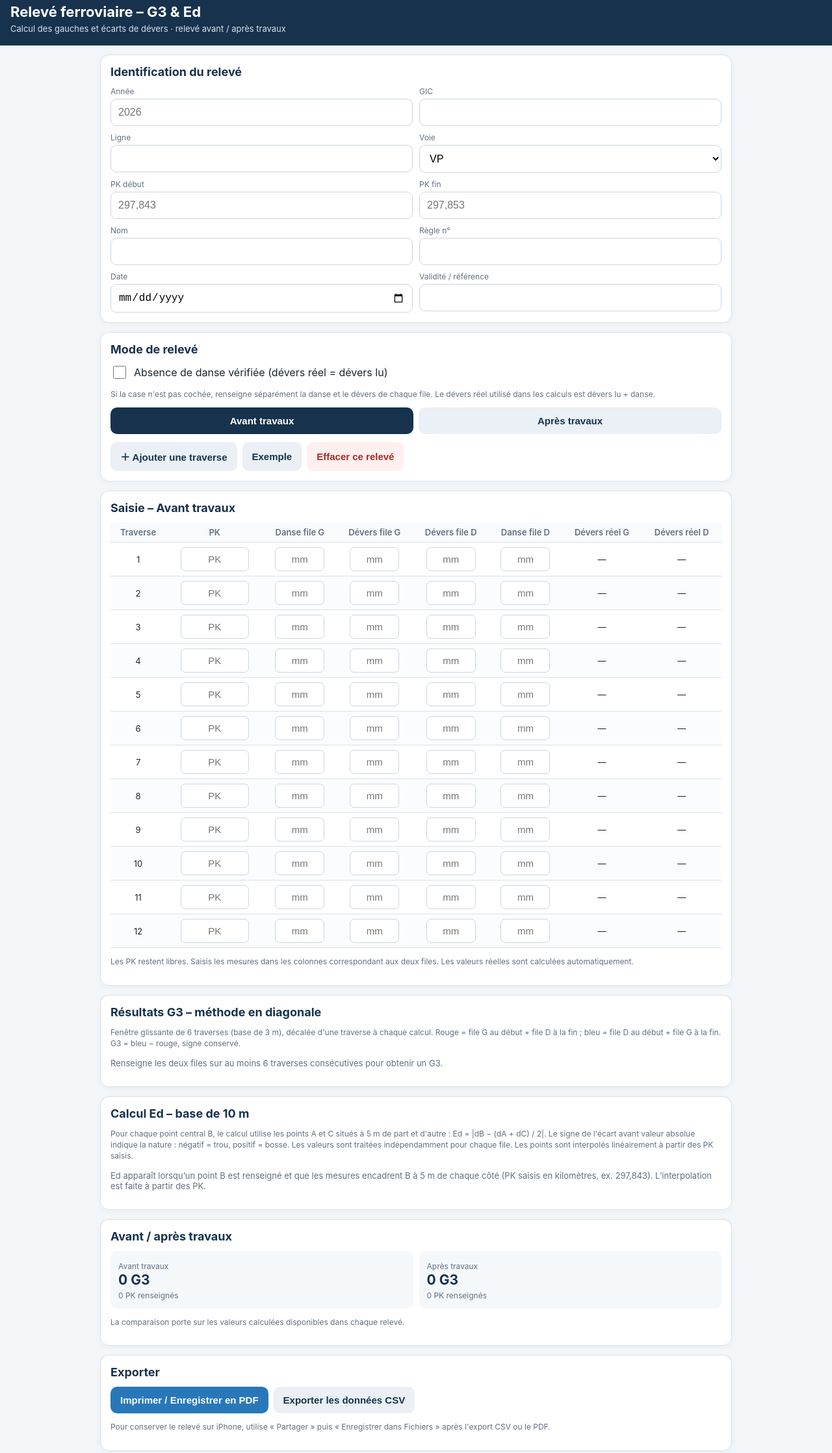
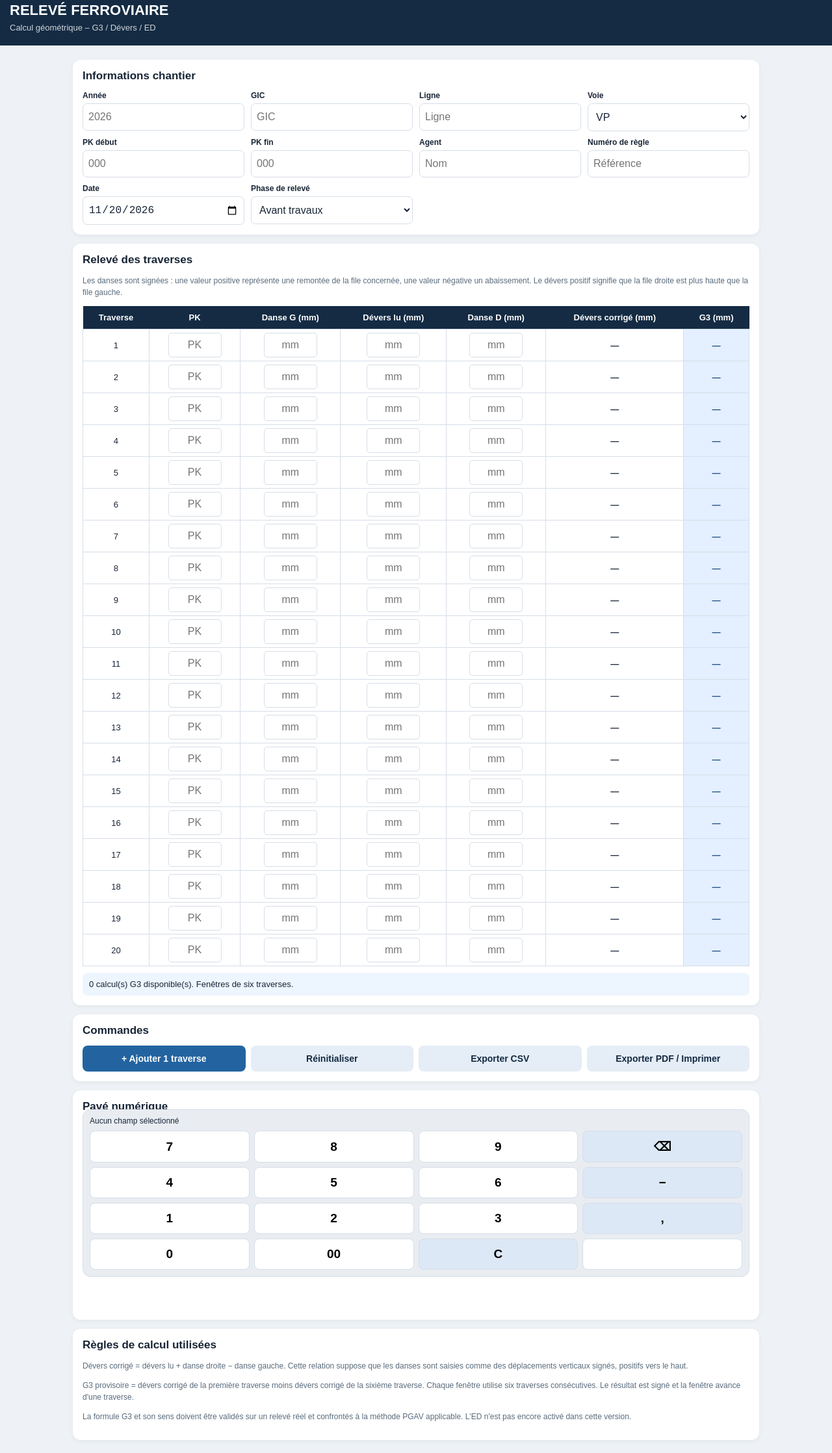
Before and after one commit to jo58000/G3, a plain HTML site: page index.html in a window 1280 px wide. Shown: the part 17-2253 px from the top of the page at 65% size. Drawn offline with Linux system fonts and the light colour scheme.

Commit message:
Update index.html

```diff
--- a/index.html
+++ b/index.html
@@ -1,80 +1,491 @@
-<!doctype html>
+
+<!DOCTYPE html>
 <html lang="fr">
 <head>
-<meta charset="utf-8"><meta name="viewport" content="width=device-width,initial-scale=1,viewport-fit=cover">
-<meta name="theme-color" content="#17324d">
-<title>Relevé ferroviaire – G3 & Ed</title>
+<meta charset="UTF-8">
+<meta name="viewport" content="width=device-width, initial-scale=1">
+<meta name="theme-color" content="#142b43">
+<title>Relevé ferroviaire G3 - ED</title>
+
 <style>
-:root{--navy:#17324d;--blue:#2878b9;--bg:#f3f6f9;--line:#d9e1e8;--muted:#607080}
-*{box-sizing:border-box}body{margin:0;background:var(--bg);font:16px -apple-system,BlinkMacSystemFont,"Segoe UI",sans-serif;color:#182633}
-header{background:var(--navy);color:white;padding:22px 16px 18px}header h1{font-size:22px;margin:0 0 5px}header p{margin:0;color:#d5e1ea;font-size:13px}
-main{max-width:1000px;margin:auto;padding:14px}.panel{background:white;border:1px solid var(--line);border-radius:14px;padding:15px;margin:0 0 14px;box-shadow:0 2px 8px #14283b0a}
-h2{font-size:18px;margin:0 0 12px;color:var(--navy)}h3{font-size:15px;margin:14px 0 8px}
-.grid{display:grid;grid-template-columns:repeat(2,minmax(0,1fr));gap:10px}.field label{display:block;font-size:12px;color:var(--muted);margin-bottom:4px}.field input,.field select{width:100%;min-width:0;padding:11px;border:1px solid #cbd6df;border-radius:9px;font-size:16px;background:white}
-button{border:0;border-radius:10px;padding:12px 15px;font-weight:650;font-size:15px;cursor:pointer}.primary{background:var(--blue);color:white}.secondary{background:#eaf0f5;color:var(--navy)}.danger{background:#fff0ef;color:#a52a24}
-.actions{display:flex;gap:8px;flex-wrap:wrap;margin-top:12px}.check{display:flex;align-items:center;gap:9px;margin:12px 0}.check input{width:20px;height:20px}
-.tabs{display:flex;gap:8px;margin-bottom:12px}.tabs button{flex:1}.tabs .active{background:var(--navy);color:white}
-.tablewrap{overflow-x:auto}table{width:100%;border-collapse:collapse;min-width:650px}th,td{padding:7px 5px;border-bottom:1px solid var(--line);text-align:center;font-size:13px}th{color:var(--muted);font-weight:600;background:#f8fafc;position:sticky;top:0}td input{width:76px;padding:9px 5px;border:1px solid #cbd6df;border-radius:7px;font-size:15px;text-align:center}td input.pk{width:105px}tr:nth-child(even){background:#fbfcfd}.window{font-weight:700;border-radius:6px;padding:4px 6px;display:inline-block}.result{font-size:24px;font-weight:750;color:var(--navy)}.small{font-size:12px;color:var(--muted);line-height:1.45}.status{font-size:13px;color:var(--muted)}.cards{display:grid;grid-template-columns:repeat(2,minmax(0,1fr));gap:9px}.metric{background:#f5f8fb;border-radius:10px;padding:12px}.metric b{display:block;font-size:21px;color:var(--navy)}.metric span{font-size:12px;color:var(--muted)}
-@media(max-width:600px){main{padding:10px}.panel{padding:12px}.grid{grid-template-columns:1fr 1fr}.result{font-size:20px}}
-@media print{header{background:white;color:black;padding:0 0 12px}header p{color:#333}body{background:white}.panel{box-shadow:none;break-inside:avoid}button,.tabs{display:none!important}main{max-width:none;padding:0}.tablewrap{overflow:visible}table{min-width:0}td input{border:0;padding:2px;width:55px}}
-</style></head>
+:root {
+  --navy:#142b43;
+  --blue:#2364a0;
+  --bg:#eef2f6;
+  --border:#d6dee8;
+  --green:#18794e;
+}
+* { box-sizing:border-box; }
+body {
+  margin:0;
+  font-family:Arial,sans-serif;
+  background:var(--bg);
+  color:#182536;
+}
+header {
+  background:var(--navy);
+  color:white;
+  padding:20px 15px;
+}
+header h1 { margin:0 0 6px; font-size:22px; }
+header p { margin:0; font-size:13px; opacity:.8; }
+main { max-width:1100px; margin:auto; padding:14px; }
+.card {
+  background:white;
+  border-radius:12px;
+  padding:15px;
+  margin-bottom:14px;
+  box-shadow:0 2px 7px #142b4310;
+}
+h2 { font-size:17px; margin:0 0 13px; }
+.grid {
+  display:grid;
+  grid-template-columns:repeat(2,minmax(0,1fr));
+  gap:10px;
+}
+label {
+  display:block;
+  font-size:12px;
+  font-weight:bold;
+  margin-bottom:5px;
+}
+input,select {
+  width:100%;
+  min-width:0;
+  padding:11px 8px;
+  border:1px solid var(--border);
+  border-radius:7px;
+  font-size:16px;
+  background:white;
+  color:#172536;
+}
+input[type="number"] { appearance:textfield; }
+input:focus { outline:2px solid #75a9dc; }
+button {
+  border:0;
+  border-radius:8px;
+  padding:12px;
+  font-size:14px;
+  font-weight:bold;
+  cursor:pointer;
+}
+.primary { background:var(--blue); color:white; }
+.secondary { background:#e5edf6; color:var(--navy); }
+.danger { background:#fce8e8; color:#a21b1b; }
+.actions {
+  display:flex;
+  flex-wrap:wrap;
+  gap:8px;
+}
+.actions button { flex:1; }
+.table-wrap { overflow-x:auto; }
+table {
+  border-collapse:collapse;
+  width:100%;
+  min-width:750px;
+  font-size:13px;
+}
+th {
+  background:var(--navy);
+  color:white;
+  padding:10px 7px;
+  text-align:center;
+}
+td {
+  border:1px solid var(--border);
+  padding:5px;
+  text-align:center;
+}
+td input {
+  width:82px;
+  padding:9px 5px;
+  text-align:center;
+  border-radius:5px;
+}
+td.result { font-weight:bold; }
+.g3 {
+  background:#e4efff;
+  color:#174c83;
+  font-weight:bold;
+}
+.positive { color:#18794e; }
+.negative { color:#bd3030; }
+.info {
+  font-size:12px;
+  color:#596b7c;
+  line-height:1.5;
+}
+.status {
+  padding:10px;
+  background:#edf5ff;
+  border-radius:7px;
+  font-size:13px;
+  margin-top:10px;
+}
+.keypad {
+  position:sticky;
+  bottom:0;
+  background:#e9edf2;
+  border:1px solid var(--border);
+  padding:10px;
+  border-radius:12px;
+  margin-top:14px;
+  z-index:5;
+}
+.keypad-title { font-size:12px; margin-bottom:8px; }
+.keys {
+  display:grid;
+  grid-template-columns:repeat(4,1fr);
+  gap:7px;
+}
+.keys button {
+  background:white;
+  min-height:48px;
+  font-size:19px;
+  border:1px solid var(--border);
+}
+.keys button.special { background:#dce8f5; }
+@media(min-width:650px) {
+  .grid { grid-template-columns:repeat(4,minmax(0,1fr)); }
+  main { padding:22px; }
+}
+@media print {
+  header { background:white; color:black; }
+  .actions,.keypad,.no-print { display:none!important; }
+  body { background:white; }
+  .card { box-shadow:none; border:1px solid #ccc; }
+  td input { border:0; }
+}
+</style>
+</head>
+
 <body>
-<header><h1>Relevé ferroviaire – G3 & Ed</h1><p>Calcul des gauches et écarts de dévers · relevé avant / après travaux</p></header>
+
+<header>
+  <h1>RELEVÉ FERROVIAIRE</h1>
+  <p>Calcul géométrique – G3 / Dévers / ED</p>
+</header>
+
 <main>
-<section class="panel"><h2>Identification du relevé</h2>
-<div class="grid">
-<div class="field"><label>Année</label><input id="year" placeholder="2026"></div>
-<div class="field"><label>GIC</label><input id="gic"></div>
-<div class="field"><label>Ligne</label><input id="line"></div>
-<div class="field"><label>Voie</label><select id="track"><option>VP</option><option>VS</option></select></div>
-<div class="field"><label>PK début</label><input id="pkstart" placeholder="297,843"></div>
-<div class="field"><label>PK fin</label><input id="pkend" placeholder="297,853"></div>
-<div class="field"><label>Nom</label><input id="name"></div>
-<div class="field"><label>Règle n°</label><input id="rule"></div>
-<div class="field"><label>Date</label><input id="date" type="date"></div>
-<div class="field"><label>Validité / référence</label><input id="validity"></div>
-</div>
+
+<section class="card">
+  <h2>Informations chantier</h2>
+  <div class="grid">
+    <div>
+      <label>Année</label>
+      <input id="annee" placeholder="2026">
+    </div>
+    <div>
+      <label>GIC</label>
+      <input id="gic" placeholder="GIC">
+    </div>
+    <div>
+      <label>Ligne</label>
+      <input id="ligne" placeholder="Ligne">
+    </div>
+    <div>
+      <label>Voie</label>
+      <select id="voie">
+        <option>VP</option>
+        <option>VS</option>
+      </select>
+    </div>
+    <div>
+      <label>PK début</label>
+      <input id="pkDebut" placeholder="000">
+    </div>
+    <div>
+      <label>PK fin</label>
+      <input id="pkFin" placeholder="000">
+    </div>
+    <div>
+      <label>Agent</label>
+      <input id="agent" placeholder="Nom">
+    </div>
+    <div>
+      <label>Numéro de règle</label>
+      <input id="regle" placeholder="Référence">
+    </div>
+    <div>
+      <label>Date</label>
+      <input id="date" type="date">
+    </div>
+    <div>
+      <label>Phase de relevé</label>
+      <select id="phase">
+        <option>Avant travaux</option>
+        <option>Après travaux</option>
+      </select>
+    </div>
+  </div>
 </section>
-<section class="panel"><h2>Mode de relevé</h2>
-<label class="check"><input id="nodance" type="checkbox" onchange="render()"> Absence de danse vérifiée (dévers réel = dévers lu)</label>
-<p class="small">Si la case n'est pas cochée, renseigne séparément la danse et le dévers de chaque file. Le dévers réel utilisé dans les calculs est dévers lu + danse.</p>
-<div class="tabs"><button id="beforeTab" class="active" onclick="setSide('before')">Avant travaux</button><button id="afterTab" class="secondary" onclick="setSide('after')">Après travaux</button></div>
-<div class="actions"><button class="secondary" onclick="addRow()">＋ Ajouter une traverse</button><button class="secondary" onclick="loadExample()">Exemple</button><button class="danger" onclick="clearSide()">Effacer ce relevé</button></div>
+
+<section class="card">
+  <h2>Relevé des traverses</h2>
+
+  <p class="info">
+    Les danses sont signées : une valeur positive représente
+    une remontée de la file concernée, une valeur négative
+    un abaissement. Le dévers positif signifie que la file
+    droite est plus haute que la file gauche.
+  </p>
+
+  <div class="table-wrap">
+    <table id="tableau">
+      <thead>
+        <tr>
+          <th>Traverse</th>
+          <th>PK</th>
+          <th>Danse G (mm)</th>
+          <th>Dévers lu (mm)</th>
+          <th>Danse D (mm)</th>
+          <th>Dévers corrigé (mm)</th>
+          <th>G3 (mm)</th>
+        </tr>
+      </thead>
+      <tbody id="lignes"></tbody>
+    </table>
+  </div>
+
+  <div class="status" id="statut">
+    Saisis tes mesures. Les résultats se calculent automatiquement.
+  </div>
 </section>
-<section class="panel"><h2 id="entryTitle">Saisie – Avant travaux</h2>
-<div class="tablewrap"><table><thead><tr><th>Traverse</th><th>PK</th><th>Danse file G</th><th>Dévers file G</th><th>Dévers file D</th><th>Danse file D</th><th>Dévers réel G</th><th>Dévers réel D</th></tr></thead><tbody id="rows"></tbody></table></div>
-<p class="small">Les PK restent libres. Saisis les mesures dans les colonnes correspondant aux deux files. Les valeurs réelles sont calculées automatiquement.</p>
+
+<section class="card">
+  <h2>Commandes</h2>
+  <div class="actions">
+    <button class="primary" onclick="ajouterLigne()">+ Ajouter 1 traverse</button>
+    <button class="secondary" onclick="reinitialiser()">Réinitialiser</button>
+    <button class="secondary" onclick="exportCSV()">Exporter CSV</button>
+    <button class="secondary" onclick="window.print()">Exporter PDF / Imprimer</button>
+  </div>
 </section>
-<section class="panel"><h2>Résultats G3 – méthode en diagonale</h2>
-<p class="small">Fenêtre glissante de 6 traverses (base de 3 m), décalée d'une traverse à chaque calcul. Rouge = file G au début + file D à la fin ; bleu = file D au début + file G à la fin. G3 = bleu − rouge, signe conservé.</p>
-<div id="g3results"></div>
+
+<section class="card no-print">
+  <h2>Pavé numérique</h2>
+  <p class="info">
+    Sélectionne une cellule de mesure puis utilise les touches ci-dessous.
+  </p>
+  <div class="keypad">
+    <div class="keypad-title" id="champActif">Aucun champ sélectionné</div>
+    <div class="keys">
+      <button onclick="touche('7')">7</button>
+      <button onclick="touche('8')">8</button>
+      <button onclick="touche('9')">9</button>
+      <button class="special" onclick="effacer()">⌫</button>
+
+      <button onclick="touche('4')">4</button>
+      <button onclick="touche('5')">5</button>
+      <button onclick="touche('6')">6</button>
+      <button class="special" onclick="touche('-')">−</button>
+
+      <button onclick="touche('1')">1</button>
+      <button onclick="touche('2')">2</button>
+      <button onclick="touche('3')">3</button>
+      <button class="special" onclick="touche(',')">,</button>
+
+      <button onclick="touche('0')">0</button>
+      <button onclick="touche('00')">00</button>
+      <button class="special" onclick="effacerTout()">C</button>
+      <button class="primary" onclick="valider()">OK</button>
+    </div>
+  </div>
 </section>
-<section class="panel"><h2>Calcul Ed – base de 10 m</h2>
-<p class="small">Pour chaque point central B, le calcul utilise les points A et C situés à 5 m de part et d'autre : Ed = |dB − (dA + dC) / 2|. Le signe de l'écart avant valeur absolue indique la nature : négatif = trou, positif = bosse. Les valeurs sont traitées indépendamment pour chaque file. Les points sont interpolés linéairement à partir des PK saisis.</p>
-<div id="edresults"></div>
+
+<section class="card">
+  <h2>Règles de calcul utilisées</h2>
+  <p class="info">
+    Dévers corrigé = dévers lu + danse droite − danse gauche.
+    Cette relation suppose que les danses sont saisies comme
+    des déplacements verticaux signés, positifs vers le haut.
+  </p>
+  <p class="info">
+    G3 provisoire = dévers corrigé de la première traverse
+    moins dévers corrigé de la sixième traverse.
+    Chaque fenêtre utilise six traverses consécutives.
+    Le résultat est signé et la fenêtre avance d'une traverse.
+  </p>
+  <p class="info">
+    La formule G3 et son sens doivent être validés sur un
+    relevé réel et confrontés à la méthode PGAV applicable.
+    L'ED n'est pas encore activé dans cette version.
+  </p>
 </section>
-<section class="panel"><h2>Avant / après travaux</h2><div id="compare" class="cards"></div><p class="small">La comparaison porte sur les valeurs calculées disponibles dans chaque relevé.</p></section>
-<section class="panel"><h2>Exporter</h2><div class="actions"><button class="primary" onclick="window.print()">Imprimer / Enregistrer en PDF</button><button class="secondary" onclick="exportCSV()">Exporter les données CSV</button></div><p class="small">Pour conserver le relevé sur iPhone, utilise « Partager » puis « Enregistrer dans Fichiers » après l'export CSV ou le PDF.</p></section>
+
 </main>
+
 <script>
-let side='before', data={before:[],after:[]};
-function blank(i){return {n:i+1,pk:'',dg:'',vg:'',vd:'',dd:''}}
-function init(){data.before=Array.from({length:12},(_,i)=>blank(i));data.after=Array.from({length:12},(_,i)=>blank(i));render()}
-function setSide(s){side=s;document.getElementById('beforeTab').className=s==='before'?'active':'secondary';document.getElementById('afterTab').className=s==='after'?'active':'secondary';document.getElementById('entryTitle').textContent='Saisie – '+(s==='before'?'Avant':'Après')+' travaux';render()}
-function num(v){if(v===undefined||v===null||String(v).trim()==='')return null;let x=Number(String(v).replace(',','.'));return Number.isFinite(x)?x:null}
-function real(r,file){let nod=document.getElementById('nodance').checked;let v=num(file==='G'?r.vg:r.vd);let d=nod?0:num(file==='G'?r.dg:r.dd);return v===null?null:v+(d||0)}
-function update(i,k,v){data[side][i][k]=v;render()}
-function render(){let body=document.getElementById('rows');body.innerHTML='';data[side].forEach((r,i)=>{let tr=document.createElement('tr');let g=real(r,'G'),d=real(r,'D');tr.innerHTML=`<td>${i+1}</td><td><input class="pk" value="${r.pk}" placeholder="PK" onchange="update(${i},'pk',this.value)"></td><td>${danceInput(i,'dg',r.dg)}</td><td>${valInput(i,'vg',r.vg)}</td><td>${valInput(i,'vd',r.vd)}</td><td>${danceInput(i,'dd',r.dd)}</td><td>${g===null?'—':g.toFixed(1)}</td><td>${d===null?'—':d.toFixed(1)}</td>`;body.appendChild(tr)});calcG3();calcEd();compare()}
-function danceInput(i,k,v){return document.getElementById('nodance').checked?'—':`<input type="text" inputmode="decimal" value="${v}" placeholder="mm" onchange="update(${i},'${k}',this.value)">`}
-function valInput(i,k,v){return `<input type="text" inputmode="decimal" value="${v}" placeholder="mm" onchange="update(${i},'${k}',this.value)">`}
-function calcG3(){let out=[];let a=data[side];for(let i=0;i+5<a.length;i++){let g0=real(a[i],'G'),d0=real(a[i],'D'),g5=real(a[i+5],'G'),d5=real(a[i+5],'D');if([g0,d0,g5,d5].some(x=>x===null))continue;let red=g0+d5,blue=d0+g5,res=blue-red;let colors=['#dceeff','#e0f2df','#fff2c9','#fbe1d8','#e7e9ed'];out.push(`<div class="metric" style="margin:7px 0;background:${colors[i%5]}"><span>Fenêtre traverses ${i+1} à ${i+6} · Rouge ${red.toFixed(1)} / Bleu ${blue.toFixed(1)}</span><b>${res>0?'+':''}${res.toFixed(1)} mm</b></div>`)}document.getElementById('g3results').innerHTML=out.length?out.join(''):'<p class="status">Renseigne les deux files sur au moins 6 traverses consécutives pour obtenir un G3.</p>'}
-function pk(r){let s=String(r.pk).trim().replace(',','.');if(!s)return null;let n=Number(s);return Number.isFinite(n)?n:null}
-function interpolate(rows,file,target){let pts=rows.map(r=>({x:pk(r),y:real(r,file)})).filter(p=>p.x!==null&&p.y!==null).sort((a,b)=>a.x-b.x);for(let i=0;i<pts.length;i++){if(Math.abs(pts[i].x-target)<1e-7)return pts[i].y;if(i<pts.length-1&&pts[i].x<target&&pts[i+1].x>target){let p=pts[i],q=pts[i+1];return p.y+(q.y-p.y)*(target-p.x)/(q.x-p.x)}}return null}
-function calcEd(){let a=data[side],centers=a.map(pk).filter(x=>x!==null),out=[];centers.forEach(b=>{let A=b-0.005,C=b+0.005;['G','D'].forEach(f=>{let da=interpolate(a,f,A),db=interpolate(a,f,b),dc=interpolate(a,f,C);if([da,db,dc].some(x=>x===null))return;let signed=db-(da+dc)/2,ed=Math.abs(signed);out.push(`<div class="metric"><span>PK ${b} · File ${f} · A ${A.toFixed(3)} / B ${b.toFixed(3)} / C ${C.toFixed(3)}</span><b>Ed ${ed.toFixed(1)} mm</b><span>${signed<0?'Trou (−)':signed>0?'Bosse (+)':'Écart nul'} · écart signé ${signed>0?'+':''}${signed.toFixed(1)} mm</span></div>`)})});document.getElementById('edresults').innerHTML=out.length?`<div class="cards">${out.join('')}</div>`:'<p class="status">Ed apparaît lorsqu’un point B est renseigné et que les mesures encadrent B à 5 m de chaque côté (PK saisis en kilomètres, ex. 297,843). L’interpolation est faite à partir des PK.</p>'}
-function compare(){let box=document.getElementById('compare');let counts=['before','after'].map(s=>{let a=data[s],g=0,e=0;for(let i=0;i+5<a.length;i++)if([real(a[i],'G'),real(a[i],'D'),real(a[i+5],'G'),real(a[i+5],'D')].every(x=>x!==null))g++;return {s,g,rows:a.filter(r=>pk(r)!==null).length}});box.innerHTML=counts.map(x=>`<div class="metric"><span>${x.s==='before'?'Avant travaux':'Après travaux'}</span><b>${x.g} G3</b><span>${x.rows} PK renseignés</span></div>`).join('')}
-function addRow(){data[side].push(blank(data[side].length));render()}
-function clearSide(){if(confirm('Effacer toutes les mesures de ce relevé ?')){data[side]=Array.from({length:12},(_,i)=>blank(i));render()}}
-function loadExample(){data[side]=Array.from({length:8},(_,i)=>({n:i+1,pk:String((297843+i*600)/1000).replace('.',','),dg:'0',vg:String([0,2,4,3,1,0,2,1][i]),vd:String([1,3,2,4,0,2,1,0][i]),dd:'0'}));render()}
-function exportCSV(){let lines=['Traverse;PK;Danse_G;Devers_G;Devers_D;Danse_D;Reel_G;Reel_D'];data[side].forEach((r,i)=>lines.push([i+1,r.pk,r.dg,r.vg,r.vd,r.dd,real(r,'G')??'',real(r,'D')??''].join(';')));let blob=new Blob(['\ufeff'+lines.join('\n')],{type:'text/csv;charset=utf-8'}),url=URL.createObjectURL(blob),a=document.createElement('a');a.href=url;a.download='releve_'+side+'.csv';a.click();URL.revokeObjectURL(url)}
-init();
-</script></body></html>
+let nombreLignes = 20;
+let actif = null;
+
+function creerLigne(i) {
+  return `
+  <tr id="row${i}">
+    <td>${i+1}</td>
+    <td><input data-i="${i}" data-k="pk" placeholder="PK"
+      inputmode="decimal" oninput="calculer()"></td>
+    <td><input data-i="${i}" data-k="g" placeholder="mm"
+      inputmode="decimal" onfocus="selectionner(this)"
+      oninput="calculer()"></td>
+    <td><input data-i="${i}" data-k="d" placeholder="mm"
+      inputmode="decimal" onfocus="selectionner(this)"
+      oninput="calculer()"></td>
+    <td><input data-i="${i}" data-k="r" placeholder="mm"
+      inputmode="decimal" onfocus="selectionner(this)"
+      oninput="calculer()"></td>
+    <td class="result" id="corr${i}">—</td>
+    <td class="result g3" id="g3${i}">—</td>
+  </tr>`;
+}
+
+function construire() {
+  document.getElementById('lignes').innerHTML =
+    Array.from({length:nombreLignes},(_,i)=>creerLigne(i)).join('');
+  calculer();
+}
+
+function valeur(i,k) {
+  const el=document.querySelector(`[data-i="${i}"][data-k="${k}"]`);
+  if(!el || el.value.trim()==='') return null;
+  const n=parseFloat(el.value.replace(',','.'));
+  return Number.isFinite(n) ? n : null;
+}
+
+function format(n) {
+  return n.toFixed(1).replace('.',',');
+}
+
+function calculer() {
+  let corriges=[];
+
+  for(let i=0;i<nombreLignes;i++) {
+    const g=valeur(i,'g');
+    const d=valeur(i,'d');
+    const r=valeur(i,'r');
+
+    if(g===null || d===null || r===null) {
+      corriges.push(null);
+      document.getElementById('corr'+i).textContent='—';
+    } else {
+      // Dévers corrigé : file droite moins file gauche.
+      const c=d+r-g;
+      corriges.push(c);
+      document.getElementById('corr'+i).textContent=format(c);
+    }
+    document.getElementById('g3'+i).textContent='—';
+    document.getElementById('g3'+i).className='result g3';
+  }
+
+  let nb=0;
+  for(let i=0;i<=nombreLignes-6;i++) {
+    const fenetre=corriges.slice(i,i+6);
+    if(fenetre.every(v=>v!==null)) {
+      // Convention issue de l'ancienne diagonale :
+      // G3 = dévers corrigé début - dévers corrigé fin.
+      const resultat=fenetre[0]-fenetre[5];
+      const cellule=document.getElementById('g3'+i);
+      cellule.textContent=(resultat>0?'+':'')+format(resultat);
+      cellule.classList.add(resultat>=0?'positive':'negative');
+      nb++;
+    }
+  }
+
+  document.getElementById('statut').textContent=
+    nb+' calcul(s) G3 disponible(s). Fenêtres de six traverses.';
+}
+
+function ajouterLigne() {
+  const tbody=document.getElementById('lignes');
+  const tr=document.createElement('tr');
+  tr.innerHTML=creerLigne(nombreLignes).replace(/^.*?<tr[^>]*>|<\/tr>$/gs,'');
+  tbody.appendChild(tr);
+  nombreLignes++;
+  tr.id='row'+(nombreLignes-1);
+  calculer();
+}
+
+function selectionner(el) {
+  actif=el;
+  document.getElementById('champActif').textContent=
+    'Traverse '+(Number(el.dataset.i)+1)+' – '+el.dataset.k;
+}
+
+function touche(t) {
+  if(!actif) return;
+  let v=actif.value;
+
+  if(t==='-') {
+    v=v.startsWith('-')?v.slice(1):'-'+v;
+  } else if(t===',') {
+    if(!v.includes(',') && !v.includes('.')) v+=',';
+  } else {
+    v+=t;
+  }
+
+  actif.value=v;
+  actif.dispatchEvent(new Event('input',{bubbles:true}));
+}
+
+function effacer() {
+  if(!actif) return;
+  actif.value=actif.value.slice(0,-1);
+  actif.dispatchEvent(new Event('input',{bubbles:true}));
+}
+
+function effacerTout() {
+  if(!actif) return;
+  actif.value='';
+  actif.dispatchEvent(new Event('input',{bubbles:true}));
+}
+
+function valider() {
+  if(!actif) return;
+  const champs=[...document.querySelectorAll('input[data-k]')];
+  const index=champs.indexOf(actif);
+  const suivant=champs[index+1];
+  if(suivant) suivant.focus();
+}
+
+function reinitialiser() {
+  if(!confirm('Effacer toutes les mesures ?')) return;
+  document.querySelectorAll('#lignes input').forEach(el=>el.value='');
+  calculer();
+}
+
+function exportCSV() {
+  let csv=[
+    ['Traverse','PK','Danse gauche','Dévers lu','Danse droite',
+     'Dévers corrigé','G3'].join(';')
+  ];
+
+  for(let i=0;i<nombreLignes;i++) {
+    const cellule=id=>document.getElementById(id)?.textContent||'';
+    csv.push([
+      i+1,
+      valeur(i,'pk')??'',
+      valeur(i,'g')??'',
+      valeur(i,'d')??'',
+      valeur(i,'r')??'',
+      cellule('corr'+i),
+      cellule('g3'+i)
+    ].join(';'));
+  }
+
+  const contenu='\uFEFF'+csv.join('\n');
+  const blob=new Blob([contenu],{type:'text/csv;charset=utf-8;'});
+  const url=URL.createObjectURL(blob);
+  const a=document.createElement('a');
+  a.href=url;
+  a.download='releve-ferroviaire.csv';
+  a.click();
+  URL.revokeObjectURL(url);
+}
+
+construire();
+document.getElementById('date').value=
+  new Date().toISOString().slice(0,10);
+</script>
+
+</body>
+</html>
```
